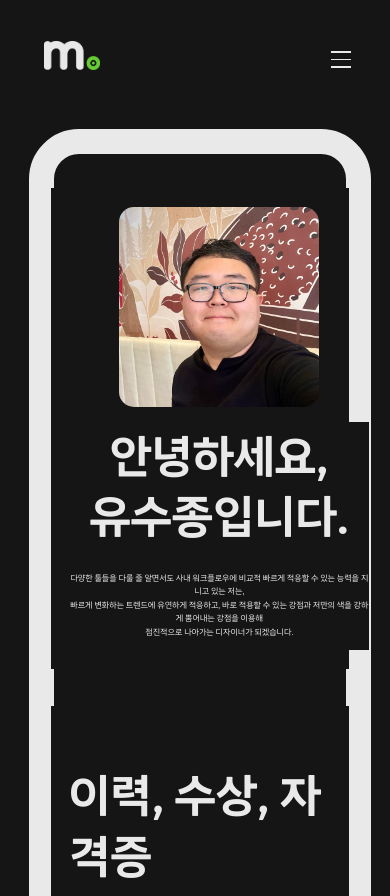
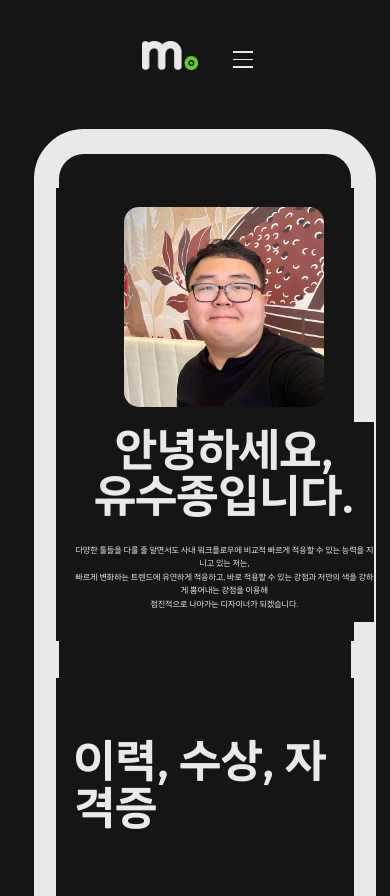
Before and after one commit to SaltedConB/saltedconb.github.io, a plain HTML site: page about-me.html in a window 390 px wide. Shown: the top 896 px of the page. Drawn offline with Linux system fonts and the light colour scheme; files whose address does not match are found by name.

Commit message:
Add files via upload

```diff
--- a/css/style.css
+++ b/css/style.css
@@ -180,6 +180,45 @@ main h1 {
 
 /* 모바일 환경 (768px 이하) */
 @media screen and (max-width: 768px) {
+    main {
+        margin: 0 auto;
+        padding: 10px;
+        width: 100%;
+        max-width: 100%;
+        display: flex;
+        flex-direction: column;
+        align-items: center;
+    }
+
+    .about,
+    .skills,
+    .portfolio,
+    .contact {
+        margin: 10px auto;
+        padding: 15px 5px;
+        width: 95%;
+        max-width: 95%;
+    }
+
+    nav {
+        margin: 0 auto;
+        padding: 5px;
+        width: 95%;
+        justify-content: center;
+    }
+
+    .portfolio-grid,
+    .skills-list {
+        width: 95%;
+        margin: 0 auto;
+    }
+
+    #contact-section {
+        margin: 0 auto;
+        width: 95%;
+        padding: 10px 5px;
+    }
+
     /* 기본 레이아웃 조정 */
     main {
         margin: 0;
@@ -275,6 +314,23 @@ main h1 {
 
 /* 아이폰 13 미니 특화 스타일 (320px ~ 375px) */
 @media screen and (max-width: 375px) {
+    main {
+        padding: 5px;
+    }
+
+    .about,
+    .skills,
+    .portfolio,
+    .contact {
+        padding: 10px 5px;
+        width: 98%;
+        max-width: 98%;
+    }
+
+    nav {
+        width: 98%;
+    }
+
     h1 {
         font-size: 1.3rem;
     }
--- a/css/style_about-me.css
+++ b/css/style_about-me.css
@@ -240,11 +240,31 @@ main h1 {
 
 /* 반응형 미디어 쿼리 추가 */
 @media screen and (max-width: 768px) {
-    /* 기본 레이아웃 조정 */
     main {
-        margin: 0;
+        margin: 0 auto;
         padding: 10px;
         width: 100%;
+        max-width: 100%;
+        display: flex;
+        flex-direction: column;
+        align-items: center;
+    }
+
+    .about,
+    .skills,
+    .portfolio,
+    .contact {
+        margin: 10px auto;
+        padding: 15px 5px;
+        width: 95%;
+        max-width: 95%;
+    }
+
+    nav {
+        margin: 0 auto;
+        padding: 5px;
+        width: 95%;
+        justify-content: center;
     }
 
     /* 이미지 최적화 */
@@ -262,8 +282,8 @@ main h1 {
 
     /* 텍스트 크기 조정 */
     h1 {
-        font-size: 0.75rem;
-        line-height: 1.3;
+        font-size: 0.5rem;
+        line-height: 1;
     }
 
     p {
@@ -335,8 +355,25 @@ main h1 {
 
 /* 아이폰 13 미니 특화 스타일 (320px ~ 375px) */
 @media screen and (max-width: 375px) {
+    main {
+        padding: 5px;
+    }
+
+    .about,
+    .skills,
+    .portfolio,
+    .contact {
+        padding: 10px 5px;
+        width: 98%;
+        max-width: 98%;
+    }
+
+    nav {
+        width: 98%;
+    }
+
     h1 {
-        font-size: 0.6rem;
+        font-size: 0.45rem;
     }
 
     p {
--- a/css/style_contact.css
+++ b/css/style_contact.css
@@ -252,6 +252,33 @@ main h1 {
 
 /* 모바일 네비게이션 메뉴 */
 @media screen and (max-width: 768px) {
+    main {
+        margin: 0 auto;
+        padding: 10px;
+        width: 100%;
+        max-width: 100%;
+        display: flex;
+        flex-direction: column;
+        align-items: center;
+    }
+
+    .about,
+    .skills,
+    .portfolio,
+    .contact {
+        margin: 10px auto;
+        padding: 15px 5px;
+        width: 95%;
+        max-width: 95%;
+    }
+
+    nav {
+        margin: 0 auto;
+        padding: 5px;
+        width: 95%;
+        justify-content: center;
+    }
+
     .mobile-menu-btn {
         display: flex;
     }
@@ -379,6 +406,23 @@ main h1 {
 
 /* 아이폰 13 미니 특화 스타일 (320px ~ 375px) */
 @media screen and (max-width: 375px) {
+    main {
+        padding: 5px;
+    }
+
+    .about,
+    .skills,
+    .portfolio,
+    .contact {
+        padding: 10px 5px;
+        width: 98%;
+        max-width: 98%;
+    }
+
+    nav {
+        width: 98%;
+    }
+
     h1 {
         font-size: 1rem;
     }
--- a/css/style_skills.css
+++ b/css/style_skills.css
@@ -296,211 +296,49 @@ main h1 {
 
 /* 모바일 네비게이션 메뉴 */
 @media screen and (max-width: 768px) {
-    /* 기본 레이아웃 조정 */
     main {
-        margin: 0;
+        margin: 0 auto;
         padding: 10px;
         width: 100%;
+        max-width: 100%;
+        display: flex;
+        flex-direction: column;
+        align-items: center;
     }
 
-    /* 이미지 최적화 */
-    img {
-        max-width: 100%;
-        height: auto;
-        object-fit: contain;
-    }
-
-    /* 네비게이션 메뉴 조정 */
-    nav {
-        margin: 0 10px;
-        padding: 5px;
-    }
-
-    /* 텍스트 크기 조정 */
-    h1 {
-        font-size: 1.5rem;
-        line-height: 1.3;
-    }
-
-    p {
-        font-size: 0.9rem;
-        line-height: 1.4;
-    }
-
-    /* 컨테이너 여백 조정 */
     .about,
     .skills,
     .portfolio,
     .contact {
-        margin: 10px;
-        padding: 15px;
-        width: calc(100% - 30px);
+        margin: 10px auto;
+        padding: 15px 5px;
+        width: 95%;
+        max-width: 95%;
     }
 
-    /* 그리드 레이아웃 조정 */
-    .skills-list,
-    .portfolio-grid {
-        grid-template-columns: repeat(auto-fill, minmax(140px, 1fr));
-        gap: 10px;
-        padding: 10px;
-    }
-
-    /* 자기소개 섹션 조정 */
-    .about-intro {
-        flex-direction: column;
-        align-items: center;
-    }
-
-    .background-image {
-        width: 200px;
-        height: 200px;
-        margin-bottom: 15px;
-    }
-
-    .about-text {
-        width: 100%;
-        text-align: center;
-        padding: 0;
-    }
-
-    .about-text h1,
-    .about-text p {
-        max-width: 100%;
-        margin: 10px auto;
-    }
-
-    /* 모달 창 조정 */
-    .modal-content {
-        width: 90%;
-        margin: 5% auto;
-        padding: 15px;
-    }
-
-    /* 버튼 크기 조정 */
-    button {
-        padding: 8px 16px;
-        font-size: 0.9rem;
-    }
-
-    /* 푸터 조정 */
-    .footer-text {
-        font-size: 0.8rem;
-        padding: 10px 0;
+    nav {
+        margin: 0 auto;
+        padding: 5px;
+        width: 95%;
+        justify-content: center;
     }
 }
 
-/* 아이폰 13 미니 특화 스타일 (320px ~ 375px) */
 @media screen and (max-width: 375px) {
-    h1 {
-        font-size: 1.3rem;
+    main {
+        padding: 5px;
     }
 
-    p {
-        font-size: 0.85rem;
+    .about,
+    .skills,
+    .portfolio,
+    .contact {
+        padding: 10px 5px;
+        width: 98%;
+        max-width: 98%;
     }
 
-    .background-image {
-        width: 180px;
-        height: 180px;
-    }
-
-    .skills-list,
-    .portfolio-grid {
-        grid-template-columns: repeat(auto-fill, minmax(120px, 1fr));
-    }
-
-    nav button {
-        padding: 6px 12px;
-        font-size: 0.85rem;
+    nav {
+        width: 98%;
     }
 }
-
-/* 모바일 메뉴 버튼 스타일 */
-.mobile-menu-btn {
-    display: none;
-    background: none;
-    border: none;
-    cursor: pointer;
-    padding: 0;
-    z-index: 1000;
-    position: relative;
-    width: 50px;
-    height: 50px;
-    flex-direction: column;
-    justify-content: center;
-    align-items: center;
-}
-
-.mobile-menu-btn span {
-    display: block;
-    width: 25px;
-    height: 2px;
-    background-color: #e9e9e9;
-    margin: 4px 0;
-    transition: 0.4s;
-}
-
-/* 햄버거 메뉴 활성화 시 X 모양으로 변경 */
-.mobile-menu-btn.active span:nth-child(1) {
-    transform: rotate(-45deg) translate(-5px, 6px);
-}
-
-.mobile-menu-btn.active span:nth-child(2) {
-    opacity: 0;
-}
-
-.mobile-menu-btn.active span:nth-child(3) {
-    transform: rotate(45deg) translate(-5px, -6px);
-}
-
-@media screen and (max-width: 768px) {
-    .mobile-menu-btn {
-        display: flex;
-    }
-
-    .mobile-menu-btn span {
-        width: 20px;
-        height: 1.5px;
-        margin: 3px 0;
-    }
-
-    nav ul {
-        display: none;
-    }
-
-    nav ul.nav-menu {
-        display: flex;
-        position: fixed;
-        top: 0;
-        right: -100%;
-        width: 40%;
-        height: 100vh;
-        background-color: #151515;
-        padding-top: 60px;
-        transition: 0.3s ease-in-out;
-        flex-direction: column;
-        align-items: center;
-        z-index: 999;
-    }
-
-    .nav-menu.active {
-        right: 0;
-        border-left: 1px solid #2b2b2b;
-    }
-
-    /* 메뉴 활성화시 배경 어둡게 */
-    .overlay {
-        display: none;
-        position: fixed;
-        top: 0;
-        left: 0;
-        width: 100%;
-        height: 100%;
-        background-color: rgba(0, 0, 0, 0.7);
-        z-index: 998;
-    }
-
-    .overlay.active {
-        display: block;
-    }
-}
```
